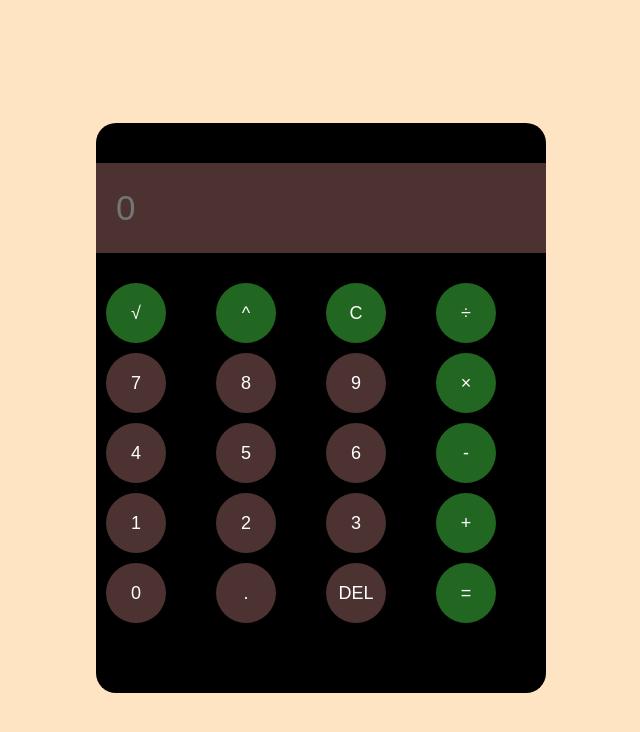
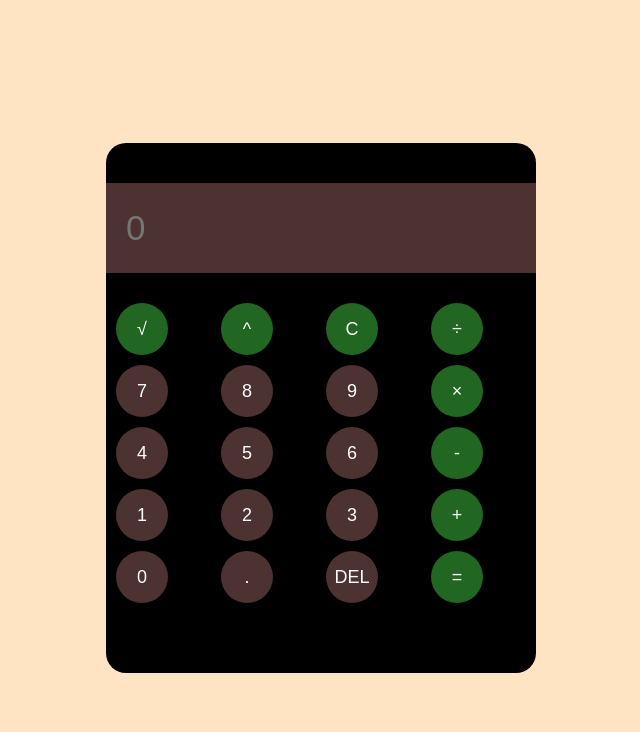
Before and after one commit to fahim6855/Calculator, a plain HTML site: page index.html in a window 1280 px wide. Shown: the whole page, without its empty margins (319-959 px from the left). Drawn offline with Linux system fonts and the light colour scheme.

Commit message:
Update style.css

```diff
--- a/style.css
+++ b/style.css
@@ -8,7 +8,7 @@ body{
 }
 
 .calculator{
-    max-width: 450px;
+    max-width: 430px;
     background-color: black;
     overflow: hidden;
     border-radius: 20px;
@@ -34,10 +34,10 @@ input{
 }
 
 button{
-    height: 60px;
+    height: 52px;
     border-radius: 50px;
     border: none;
-    width: 60px;
+    width: 52px;
     font-size: 18px;
     color: white;
     cursor: pointer;
```
